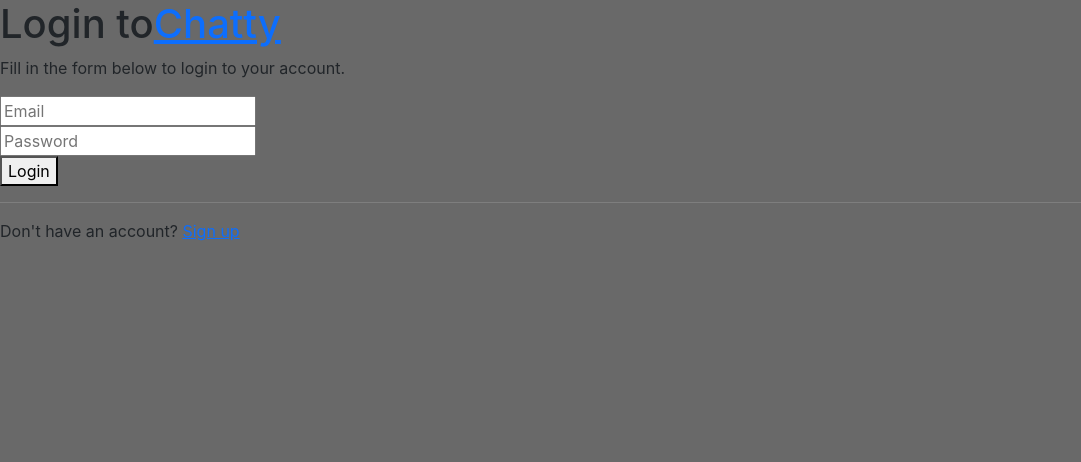
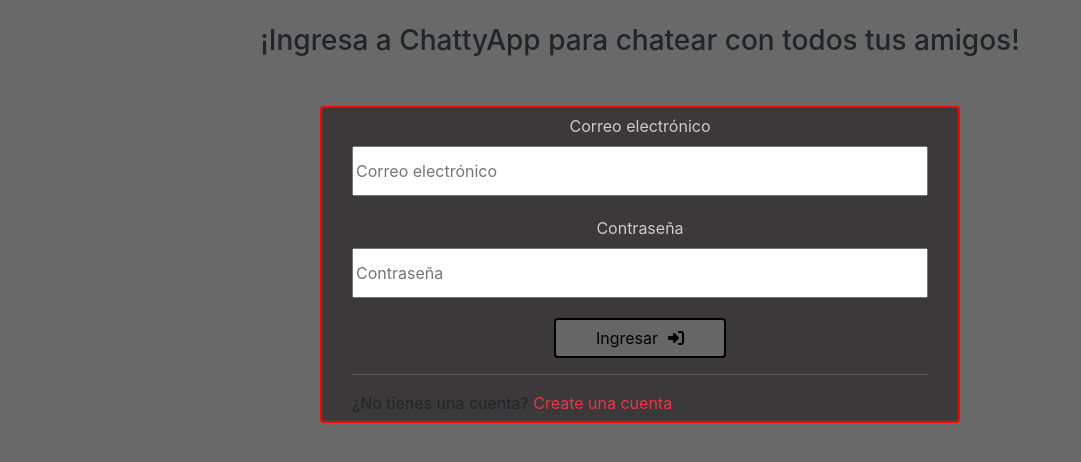
Before and after one commit to juancamilo11/ChattyApp-React-Firebase, a React (Create React App) app: page /login in a window 1280 px wide. Shown: the top 462 px of the page, without its empty margins (0-1081 px from the left). Built offline with nearby package versions, Linux system fonts and the light colour scheme; no server answers.

Commit message:
NavBar terminado

```diff
--- a/src/App.js
+++ b/src/App.js
@@ -60,7 +60,7 @@
   }
 
   render() {
-    return this.state.loading === true ? (
+    return this.state.loading ? (
       <div className="spinner-border text-success" role="status">
         <span className="sr-only">Loading...</span>
       </div>
--- a/src/components/Navbar.js
+++ b/src/components/Navbar.js
@@ -1,26 +1,13 @@
 import React from 'react'
 import { Link } from 'react-router-dom'
-import question from '../img/question.png'
-
-export const PublicNavbar = () => (
-  <nav className="navbar">
-      <img className="img-icon" src={question} alt="Icon" style={{width:"35px"}}/>
-      <section className="navlinks">
-        <Link to="/">Home</Link>
-        <Link to="/questions">Questions</Link>
-        <Link to="/login">Login</Link>
-      </section>
-  </nav>
-)
+import img_logo from '../img/chat-img.png'
+import { auth } from '../services/firebase'
 
 export const PrivateNavbar = () => (
   <nav className="navbar">
-      <img className="img-icon" src={question} alt="Icon" style={{width:"35px"}}/>
+      <img className="img-icon" src={img_logo} alt="Icon" style={{width:"50px"}}/>
+      <button className="btn btn-danger" id="btn-salir" onClick={() => auth().signOut()}>salir</button>
     <section>
-      <Link to="/">Home</Link>
-      <Link to="/questions">Questions</Link>
-      <Link to="/new">New</Link>
-      <Link to="/list">List</Link>
     </section>
   </nav>
 )
--- a/src/index.css
+++ b/src/index.css
@@ -128,3 +128,42 @@
   padding-right: 20%;
   text-align: center;
 }
+
+
+nav {
+  display: inline-flex;
+  justify-content: space-around;
+  padding: 2rem 0;
+  background: #111;
+}
+
+nav section {
+  width: 100%;
+}
+
+nav a {
+  font-weight: 700;
+  padding: 1rem 1.5rem;
+  border-radius: 4px;
+}
+
+nav a:first-of-type {
+  margin-left: -1.5rem;
+}
+
+nav a:hover {
+  background: #222;
+}
+
+a {
+  color: #ea3546;
+  text-decoration: none;
+}
+
+.navbar-logo {
+  margin-right: 80%;
+}
+
+#btn-salir {
+  margin-right: 10px;
+}
--- a/src/pages/Chat.js
+++ b/src/pages/Chat.js
@@ -1,6 +1,7 @@
 import React, { Component } from "react";
 import { auth } from "../services/firebase";
 import { db } from "../services/firebase"
+import { PrivateNavbar } from "../components/Navbar";
 
 export default class Chat extends Component {
     constructor(props) {
@@ -57,6 +58,7 @@
     render() {
         return (
             <div>
+              <PrivateNavbar />
             <div className="chat-area" ref={this.myRef}>
                 {/* loading */}
                 {this.state.loadingChats ?
--- a/src/pages/Login.js
+++ b/src/pages/Login.js
@@ -49,48 +49,47 @@
   render() {
     return (
       <div>
-        <form
-          autoComplete="off"
-          onSubmit={this.handleSubmit}
-        >
-          <h1>
-            Login to
-            <Link to="/">
-              Chatty
-            </Link>
-          </h1>
-          <p>
-            Fill in the form below to login to your account.
-          </p>
-          <div>
+            <div className="sidenav">
+                <div className="login-main-text">
+                    <h3 className="text-center m-4">¡Ingresa a ChattyApp para chatear con todos tus amigos!</h3><br/>
+                </div>
+            </div>
+            <div className="form-control">
+                <div className="form-container">
+                    <div className="login-form">
+                        <form onSubmit={this.handleSubmit} autoComplete="off">
+                            <div className="form-group">
+                                <label className="text-center form-label" htmlFor="login">Correo electrónico</label>
                                 <input
-              placeholder="Email"
+                                    type="text"
+                                    id="login"
                                     name="email"
-              type="email"
+                                    className="form-input input-form"
+                                    placeholder="Correo electrónico"
                                     onChange={this.handleChange}
-              value={this.state.email}
-            />
+                                    value={this.state.email} />
+                            </div>
+                            <div class="form-group">
+                                <label className="text-center form-label" htmlFor="password">Contraseña</label>
+                                <input
+                                    type="password"
+                                    id="password"
+                                    name="password"
+                                    className="form-input input-form"
+                                    placeholder="Contraseña"
+                                    onChange={this.handleChange}
+                                    value={this.state.email} />
                             </div>
                             <div>
-            <input
-              placeholder="Password"
-              name="password"
-              onChange={this.handleChange}
-              value={this.state.password}
-              type="password"
-            />
+                              {this.state.error ? <p className="form-text">{this.state.error}</p> : null}
+                              <button type="submit" className="btn btn-light btn-ingresar"><span className="text-button">Ingresar</span><i class="fas fa-sign-in-alt"></i></button>
                             </div>
-          <div>
-            {this.state.error ? (
-              <p>{this.state.error}</p>
-            ) : null}
-            <button type="submit">Login</button>
+                            <hr></hr>
+                            ¿No tienes una cuenta? <Link to="/signup">Create una cuenta</Link>
+                        </form>
                     </div>
-          <hr />
-          <p>
-            Don't have an account? <Link to="/signup">Sign up</Link>
-          </p>
-        </form>
+                </div>
+            </div>
         </div>
     );
   }
--- a/src/pages/Signup.js
+++ b/src/pages/Signup.js
@@ -81,11 +81,11 @@
                                     className="form-input input-form"
                                     placeholder="Contraseña"
                                     onChange={this.handleChange}
-                                    value={this.state.email} />
+                                    value={this.state.password} />
                             </div>
                             <div>
-                              {this.state.error ? <p>{this.state.error}</p> : null}
-                              <button type="submit" className="btn btn-light btn-ingresar"><span className="text-button">Ingresar</span><i class="fas fa-sign-in-alt"></i></button>
+                              {this.state.error ? <p className="form-text">{this.state.error}</p> : null}
+                              <button type="submit" className="btn btn-light btn-ingresar"><span className="text-button">Crear cuenta</span><i class="fas fa-user-plus"></i></button>
                             </div>
                             <p className="text-center mt-3 form-label">O también puedes:</p> <hr />
                             <button onClick={this.googleSignIn} type="button" className="btn btn-light btn-ingresar btn-google">
@@ -103,37 +103,4 @@
         </div>
     )
   }
-
-  // render() {
-  //   return (
-  //     <div>
-  //       <form onSubmit={this.handleSubmit}>
-  //         <h1>
-  //           Sign Up to
-  //         <Link to="/">Chatty</Link>
-  //         </h1>
-  //         <p>Fill in the form below to create an account.</p>
-  //         <div>
-  //           <input placeholder="Email" name="email" type="email" onChange={this.handleChange} value={this.state.email}></input>
-  //         </div>
-  //         <div>
-  //           <input placeholder="Password" name="password" onChange={this.handleChange} value={this.state.password} type="password"></input>
-  //         </div>
-  //         <div>
-  //           {this.state.error ? <p>{this.state.error}</p> : null}
-  //           <button type="submit">Sign up</button>
-  //         </div>
-  //         <p>Or</p>
-  //         <button onClick={this.googleSignIn} type="button">
-  //         Sign up with Google
-  //         </button>
-  //         <button type="button" onClick={this.githubSignIn}>
-  //           Sign up with GitHub
-  //         </button>
-  //         <hr></hr>
-  //         <p>Already have an account? <Link to="/login">Login</Link></p>
-  //       </form>
-  //     </div>
-  //   )
-  // }
 }
```
Lines whose indentation alone changed are shown as unchanged.
